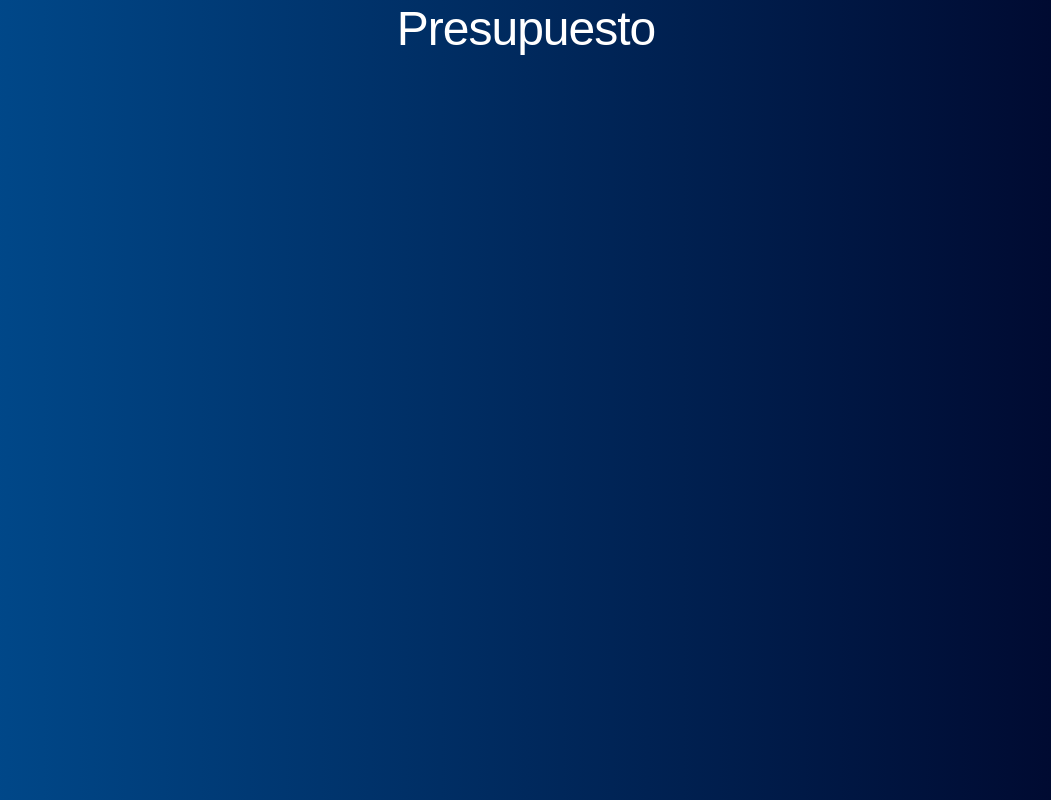
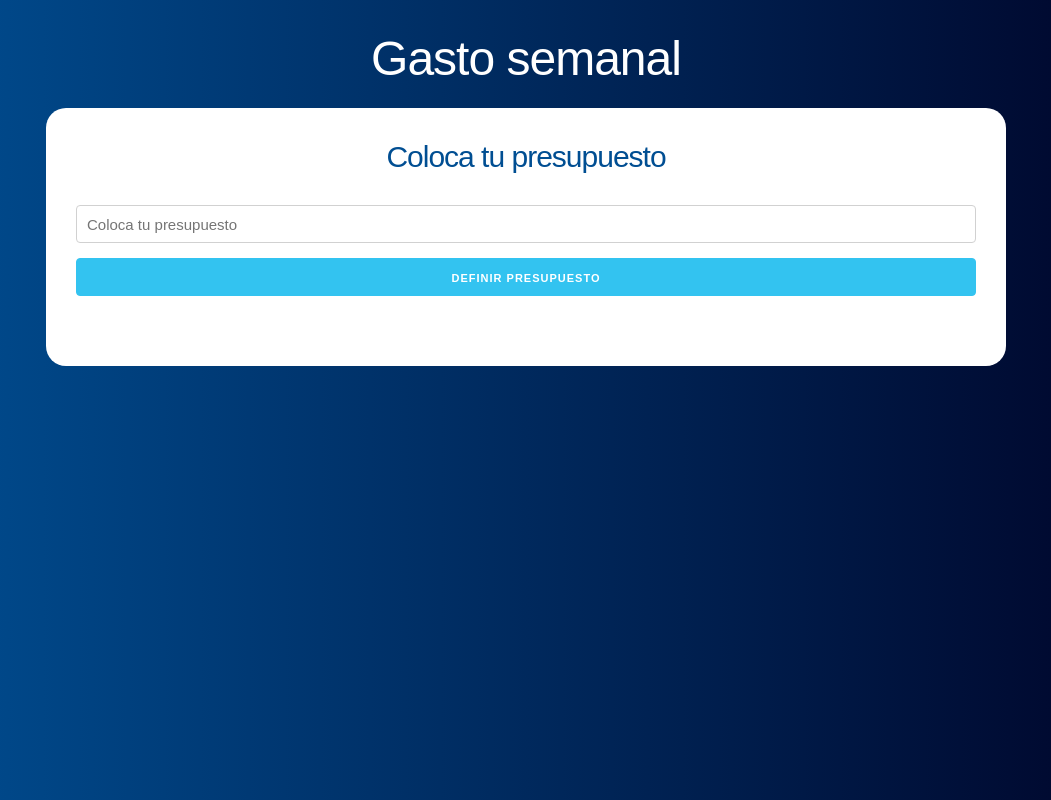
Before and after one commit to axelfelixfr/app-presuesto, a React (Create React App) app: page / in a window 1280 px wide. Shown: the whole page, without its empty margins (114-1165 px from the left). Built offline with nearby package versions, Linux system fonts and the light colour scheme; the HTML template or start-up script is replaced by a standard one.

Commit message:
Componente pregunta y maquetado principal

```diff
--- a/src/App.jsx
+++ b/src/App.jsx
@@ -1,7 +1,18 @@
 import React from 'react';
+import Pregunta from './components/Pregunta';
 
 function App() {
-  return <h1>Presupuesto</h1>;
+  return (
+    <div className='container'>
+      <header>
+        <h1>Gasto semanal</h1>
+
+        <div className='contenido-principal contenido'>
+          <Pregunta />
+        </div>
+      </header>
+    </div>
+  );
 }
 
 export default App;
--- /dev/null
+++ b/src/components/Pregunta.jsx
@@ -0,0 +1,23 @@
+import React from 'react';
+
+const Pregunta = () => {
+  return (
+    <>
+      <h2>Coloca tu presupuesto</h2>
+      <form>
+        <input
+          type='number'
+          className='u-full-width'
+          placeholder='Coloca tu presupuesto'
+        />
+        <input
+          type='submit'
+          className='button-primary u-full-width'
+          value='Definir presupuesto'
+        />
+      </form>
+    </>
+  );
+};
+
+export default Pregunta;
```
